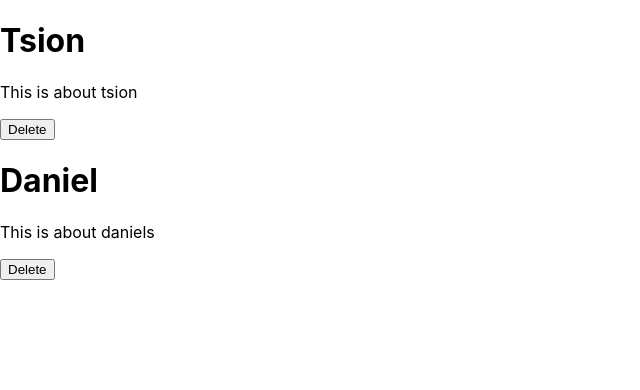
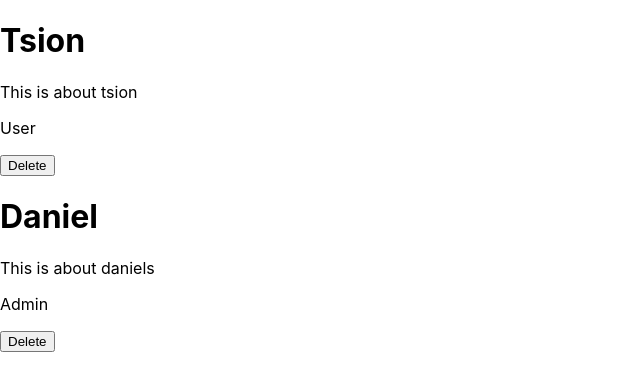
Before and after one commit to natghi2010/CVMaker, a React (Create React App) app: page / in a window 1280 px wide. Shown: the top 390 px of the page, without its empty margins (0-640 px from the left). Built offline with nearby package versions, Linux system fonts and the light colour scheme.

Commit message:
If conditions for age

```diff
--- a/src/App.js
+++ b/src/App.js
@@ -6,11 +6,13 @@ function App() {
   const data = [
     {
       name:"Tsion",
-      description:"This is about tsion"
+      description:"This is about tsion",
+      age:17
     },
     {
       name:"Daniel",
-      description:"This is about daniels"
+      description:"This is about daniels",
+      age:19
     }
   ];
 
@@ -35,12 +37,13 @@ function App() {
 
     {people.map((person,index)=>(
     <div key={index}>
-      <Person name={person.name} description={person.description}/>
+      <Person name={person.name} description={person.description} age={person.age}/>
       <button onClick={()=>{deletePerson(person)}}>Delete</button>
       </div>
     ))}
     </div>
   );
+
 }
 
 export default App;
--- a/src/components/Person.js
+++ b/src/components/Person.js
@@ -7,6 +7,7 @@ export default class Person extends Component {
             <div>
                 <h1>{this.props.name}</h1>
                 <p>{this.props.description}</p>
+                <p>{this.props.age >= 18 ? 'Admin' : 'User' }</p>
             </div>
           );
     }
```
